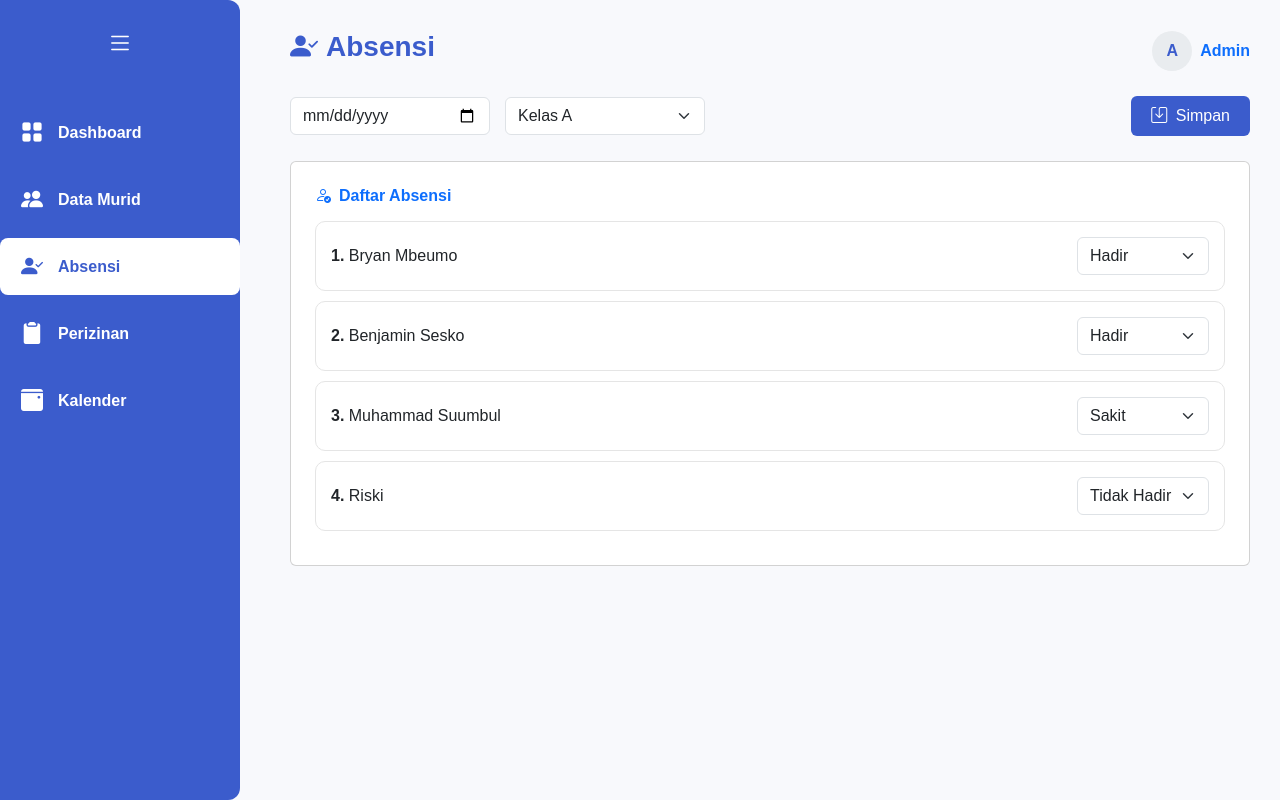
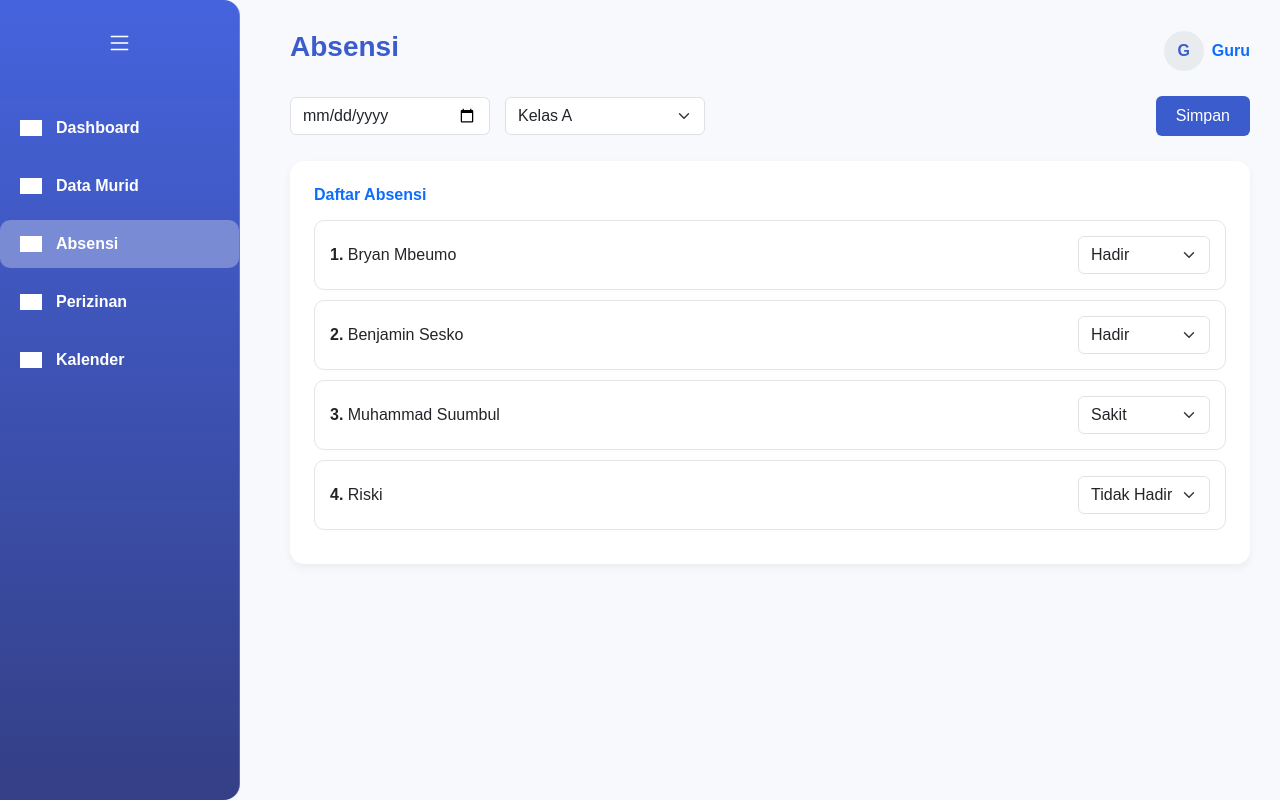
Before and after one commit to octaviaa06/OrtuConnect, a PHP site: page /absensi_siswa.php in a window 1280 px wide. Run offline with PHP 8.4, Linux system fonts and the light colour scheme; grey boxes are pictures that could not be loaded.

Commit message:
absen guru

```diff
--- a/guru absensi/absensi_siswa.php
+++ b/guru absensi/absensi_siswa.php
@@ -24,29 +24,46 @@
     <link href="https://cdn.jsdelivr.net/npm/bootstrap-icons@1.11.3/font/bootstrap-icons.css" rel="stylesheet">
 
     <style>
+        /* ===============================
+           BODY & BACKGROUND UTAMA
+           =============================== */
         body {
-            background-color: #f8f9fc;
+            margin: 0;
             font-family: "Poppins", sans-serif;
-            margin: 0;
-            transition: all 0.3s ease;
+            background-color: #f8f9fc; /* putih lembut */
+            color: #222;
         }
 
-        /* ===== SIDEBAR ===== */
+        /* ===============================
+           SIDEBAR BIRU TRANSPARAN
+           =============================== */
         .sidebar {
-            background-color: #3B5CCC;
+            width: 240px;
+            background: linear-gradient(180deg, rgba(59, 91, 219, 0.95), rgba(30, 42, 120, 0.9));
+            backdrop-filter: blur(10px);
+            -webkit-backdrop-filter: blur(10px);
             min-height: 100vh;
-            width: 240px;
             position: fixed;
+            top: 0;
             left: 0;
-            top: 0;
             padding-top: 25px;
-            border-radius: 0 12px 12px 0;
+            border-radius: 0 16px 16px 0;
             transition: width 0.3s ease;
             overflow: hidden;
+            border-right: 1px solid rgba(255, 255, 255, 0.2);
+            color: white;
         }
 
         .sidebar.collapsed {
             width: 80px;
+        }
+
+        .sidebar-toggle {
+            text-align: center;
+            color: white;
+            font-size: 26px;
+            cursor: pointer;
+            margin-bottom: 25px;
         }
 
         .sidebar ul {
@@ -68,44 +85,35 @@
             color: white;
             font-weight: 600;
             padding: 12px 20px;
-            border-radius: 8px;
+            border-radius: 10px;
             transition: all 0.2s ease-in-out;
             white-space: nowrap;
         }
 
-        .sidebar ul li a i {
-            font-size: 22px;
-            margin-right: 14px;
-            min-width: 24px;
-            text-align: center;
-        }
-
         .sidebar ul li a:hover {
-            background-color: rgba(255, 255, 255, 0.2);
+            background-color: rgba(255, 255, 255, 0.15);
         }
 
         .sidebar ul li a.active {
-            background-color: #ffffff;
-            color: #3B5CCC;
+            background-color: rgba(255, 255, 255, 0.3);
+            color: #fff;
         }
 
-        .sidebar ul li a.active i {
-            color: #3B5CCC;
+        .sidebar ul li a img.icon {
+            width: 22px;
+            height: 22px;
+            margin-right: 14px;
+            object-fit: contain;
+            filter: brightness(0) invert(1);
         }
 
         .sidebar.collapsed a span {
             display: none;
         }
 
-        .sidebar-toggle {
-            text-align: center;
-            color: white;
-            font-size: 26px;
-            cursor: pointer;
-            margin-bottom: 25px;
-        }
-
-        /* ===== MAIN CONTENT ===== */
+        /* ===============================
+           MAIN CONTENT
+           =============================== */
         .main-content {
             margin-left: 260px;
             padding: 30px;
@@ -133,7 +141,9 @@
             color: #3B5CCC;
         }
 
-        /* ===== FILTER SECTION ===== */
+        /* ===============================
+           FILTER SECTION
+           =============================== */
         .filter-section {
             display: flex;
             align-items: center;
@@ -163,10 +173,19 @@
         }
 
         .btn-simpan:hover {
-            background-color: #334FBA;
+            background-color: #324ab2;
         }
 
-        /* ===== CARD ABSENSI ===== */
+        /* ===============================
+           CARD ABSENSI
+           =============================== */
+        .card {
+            background-color: white;
+            border: none;
+            border-radius: 14px;
+            box-shadow: 0 4px 10px rgba(0, 0, 0, 0.05);
+        }
+
         .card-absensi {
             border: 1px solid #e5e5e5;
             border-radius: 10px;
@@ -192,21 +211,41 @@
         </div>
 
         <ul>
-            <li><a href="dashboard.php" class="<?= $halaman_aktif == 'dashboard' ? 'active' : '' ?>"><i class="bi bi-grid-fill"></i><span>Dashboard</span></a></li>
-            <li><a href="murid.php" class="<?= $halaman_aktif == 'murid' ? 'active' : '' ?>"><i class="bi bi-people-fill"></i><span>Data Murid</span></a></li>
-            <li><a href="absensi.php" class="<?= $halaman_aktif == 'absensi' ? 'active' : '' ?>"><i class="bi bi-person-check-fill"></i><span>Absensi</span></a></li>
-            <li><a href="izin.php" class="<?= $halaman_aktif == 'izin' ? 'active' : '' ?>"><i class="bi bi-clipboard2-fill"></i><span>Perizinan</span></a></li>
-            <li><a href="kalender.php" class="<?= $halaman_aktif == 'kalender' ? 'active' : '' ?>"><i class="bi bi-calendar3-event-fill"></i><span>Kalender</span></a></li>
+            <li class="nav-item">
+                <a href="../dashboard_guru/home_guru.php" class="nav-link <?= $halaman_aktif == 'dashboard' ? 'active' : '' ?>">
+                    <img src="../assets/Dashboard.png" class="icon"><span>Dashboard</span>
+                </a>
+            </li>
+            <li class="nav-item">
+                <a href="DataSiswa.php" class="nav-link <?= $halaman_aktif == 'datasiswa' ? 'active' : '' ?>">
+                    <img src="../assets/Data Siswa.png" class="icon"><span>Data Murid</span>
+                </a>
+            </li>
+            <li class="nav-item">
+                <a href="../guru absensi/Absensi.php" class="nav-link <?= $halaman_aktif == 'absensi' ? 'active' : '' ?>">
+                    <img src="../assets/absensi.png" class="icon"><span>Absensi</span>
+                </a>
+            </li>
+            <li class="nav-item">
+                <a href="../guru perizinan/Perizinan.php" class="nav-link <?= $halaman_aktif == 'perizinan' ? 'active' : '' ?>">
+                    <img src="../assets/Perizinan.png" class="icon"><span>Perizinan</span>
+                </a>
+            </li>
+            <li class="nav-item">
+                <a href="../guru kalender/Kalender.php" class="nav-link <?= $halaman_aktif == 'kalender' ? 'active' : '' ?>">
+                    <img src="../assets/Kalender.png" class="icon"><span>Kalender</span>
+                </a>
+            </li>
         </ul>
     </div>
 
     <!-- MAIN CONTENT -->
     <div class="main-content" id="mainContent">
         <div class="d-flex justify-content-between align-items-center mb-4">
-            <h3 class="judul"><i class="bi bi-person-check-fill me-2"></i>Absensi</h3>
+            <h3 class="judul">Absensi</h3>
             <div class="d-flex align-items-center">
-                <div class="admin-badge me-2">A</div>
-                <span class="fw-bold text-primary">Admin</span>
+                <div class="admin-badge me-2">G</div>
+                <span class="fw-bold text-primary">Guru</span>
             </div>
         </div>
 
@@ -220,14 +259,12 @@
                     <option>Kelas C</option>
                 </select>
             </div>
-            <button class="btn-simpan"><i class="bi bi-save me-1"></i> Simpan</button>
+            <button class="btn-simpan">Simpan</button>
         </div>
 
         <!-- CARD ABSENSI -->
         <div class="card p-4">
-            <h6 class="text-primary fw-bold mb-3">
-                <i class="bi bi-person-check me-2"></i>Daftar Absensi
-            </h6>
+            <h6 class="text-primary fw-bold mb-3">Daftar Absensi</h6>
 
             <?php foreach ($daftar_siswa as $siswa): ?>
                 <div class="card-absensi">
```
Also changed, not shown: guru absensi/absensi_siswa.css (+51 -142 lines).
